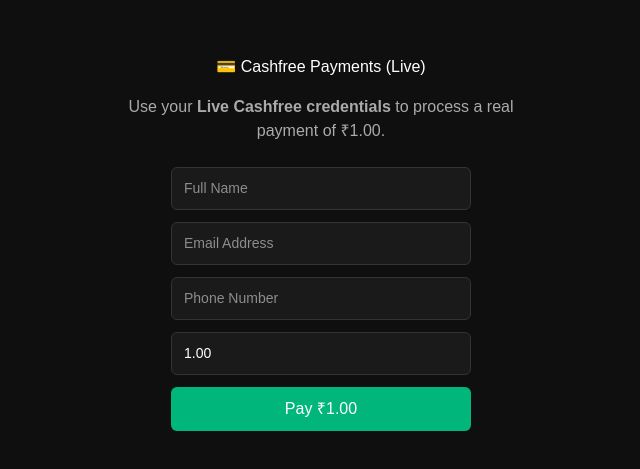
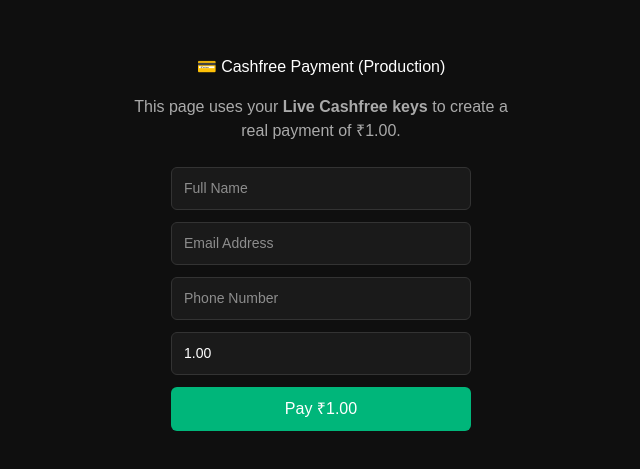
Before and after one commit to chaitu999projects/payments, a Next.js app: page /payment in a window 1280 px wide. Shown: the part 157-626 px from the top of the page, without its empty margins (319-959 px from the left). Built offline with nearby package versions, Linux system fonts and the light colour scheme.

Commit message:
the last last

```diff
--- a/app/payment/page.jsx
+++ b/app/payment/page.jsx
@@ -12,14 +12,14 @@
     amount: "1.00",
   });
 
-  // ✅ Load Cashfree SDK (Production only)
+  // ✅ Load Cashfree SDK (Production v3)
   useEffect(() => {
     if (typeof window === "undefined") return;
 
     const loadSdk = async () => {
-      if (!window.cashfree) {
+      if (!window.Cashfree) {
         const script = document.createElement("script");
-        script.src = "https://sdk.cashfree.com/js/v3/cashfree.js";
+        script.src = "https://sdk.cashfree.com/js/v3/cashfree.js"; // ✅ Correct SDK path
         script.async = true;
         script.onload = () => {
           console.log("✅ Cashfree SDK loaded successfully");
@@ -32,7 +32,6 @@
         document.body.appendChild(script);
       } else {
         console.log("⚡ Cashfree SDK already available");
-        // ✅ Delay to avoid direct setState inside effect body
         await Promise.resolve();
         setSdkLoaded(true);
       }
@@ -47,7 +46,7 @@
     setForm((prev) => ({ ...prev, [name]: value }));
   }
 
-  // ✅ Payment handler
+  // ✅ Handle Payment
   async function handlePay(e) {
     e.preventDefault();
 
@@ -83,20 +82,20 @@
       const payload = json.data;
       console.log("✅ Order created successfully:", payload);
 
-      // ✅ Use Cashfree v3 SDK checkout
-      if (window.cashfree && payload.payment_session_id) {
+      // ✅ Use Cashfree v3 SDK
+      if (window.Cashfree && payload.payment_session_id) {
         console.log("🚀 Opening Cashfree checkout...");
-        const cashfree = new window.cashfree.Cashfree({
-          mode: "production", // "sandbox" for testing
+        const cashfree = new window.Cashfree({
+          mode: "production", // ✅ Use "sandbox" only if testing
         });
 
         cashfree.checkout({
           paymentSessionId: payload.payment_session_id,
-          redirectTarget: "_self",
+          redirectTarget: "_self", // Opens in same tab
         });
       } else {
         console.error("❌ SDK not loaded or invalid order response:", {
-          sdk: window.cashfree,
+          sdk: window.Cashfree,
           payload,
         });
         alert("Cashfree SDK not loaded or invalid order response.");
@@ -108,7 +107,7 @@
     }
   }
 
-  // ✅ UI Layout
+  // ✅ UI
   return (
     <div
       style={{
@@ -123,7 +122,7 @@
         color: "white",
       }}
     >
-      <h2 style={{ marginBottom: 16 }}>💳 Cashfree Payments (Live)</h2>
+      <h2 style={{ marginBottom: 16 }}>💳 Cashfree Payment (Production)</h2>
       <p
         style={{
           marginBottom: 24,
@@ -132,7 +131,7 @@
           textAlign: "center",
         }}
       >
-        Use your <b>Live Cashfree credentials</b> to process a real payment of ₹
+        This page uses your <b>Live Cashfree keys</b> to create a real payment of ₹
         {form.amount}.
       </p>
 
@@ -203,7 +202,7 @@
   );
 }
 
-// ✅ Styles
+// ✅ Common input styles
 const inputStyle = {
   padding: "10px 12px",
   borderRadius: "6px",
```
